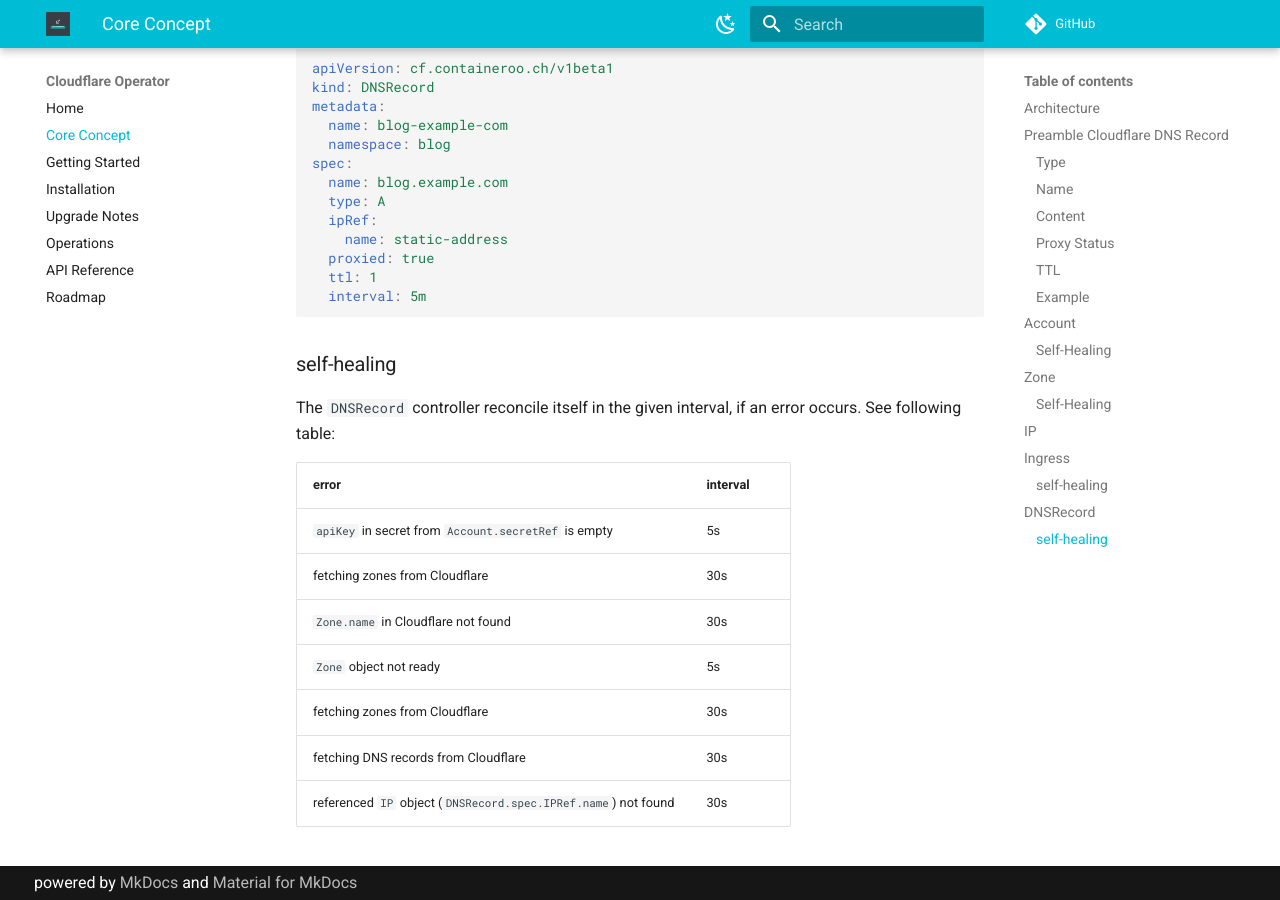
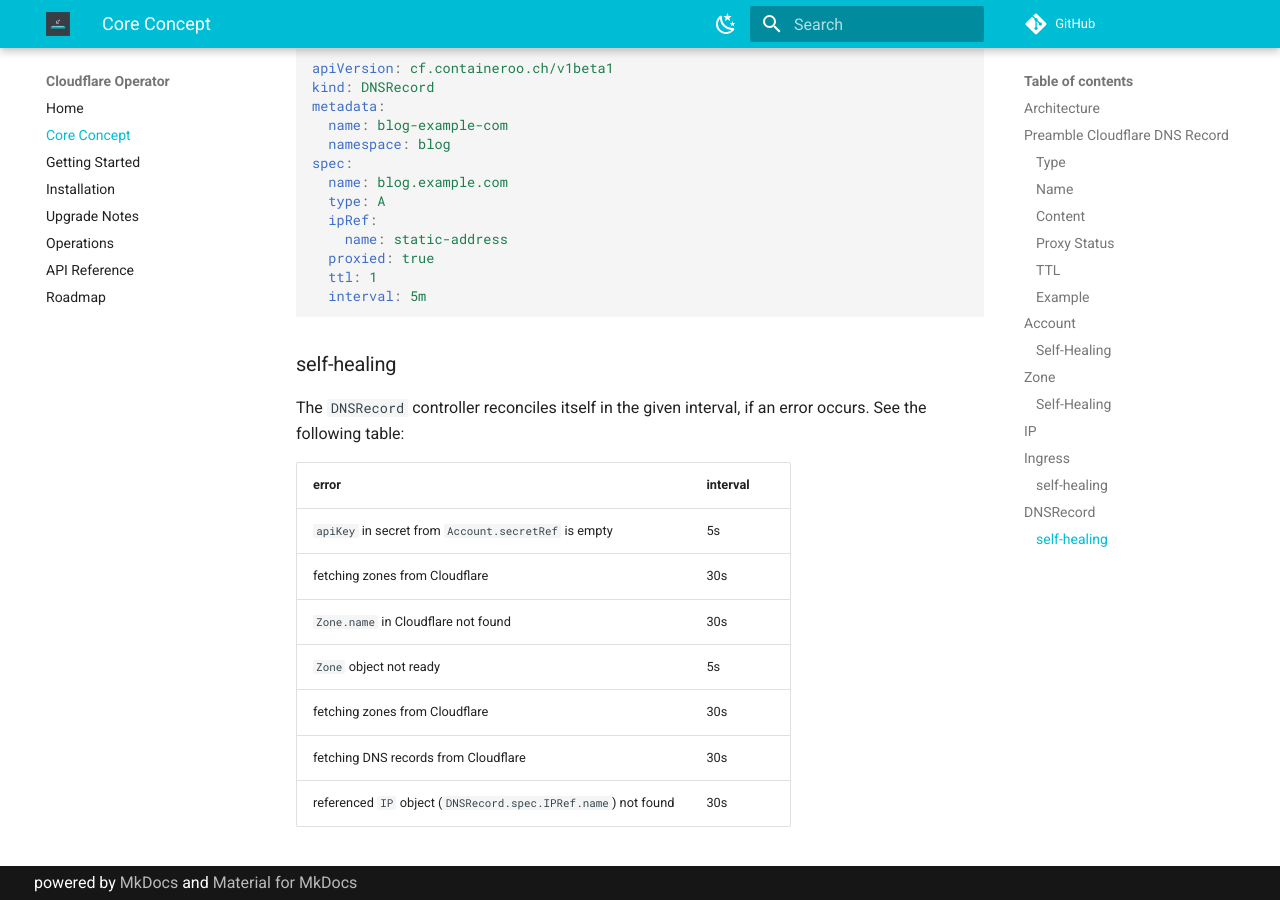
Before and after one commit to containeroo/cloudflare-operator, an MkDocs documentation site: the page built from docs/content/core_concept.md, in a window 1280 px wide and 900 px high, scrolled down 8929 px. Built offline with MkDocs 1.6.1 and Material for MkDocs 9.7.7, drawn with Linux system fonts in a browser that asks for light colours; comment, search, counter and statistics services are not loaded.

Commit message:
Update docs/content/core_concept.md
Co-authored-by: Robin Scherrer <43877944+rxbn@users.noreply.github.com>

```diff
--- a/docs/content/core_concept.md
+++ b/docs/content/core_concept.md
@@ -326,7 +326,7 @@ spec:
 
 ### self-healing
 
-The `DNSRecord` controller reconcile itself in the given interval, if an error occurs. See following table:
+The `DNSRecord` controller reconciles itself in the given interval, if an error occurs. See the following table:
 
 | error                                                          | interval |
 | :------------------------------------------------------------- | :------- |
```
